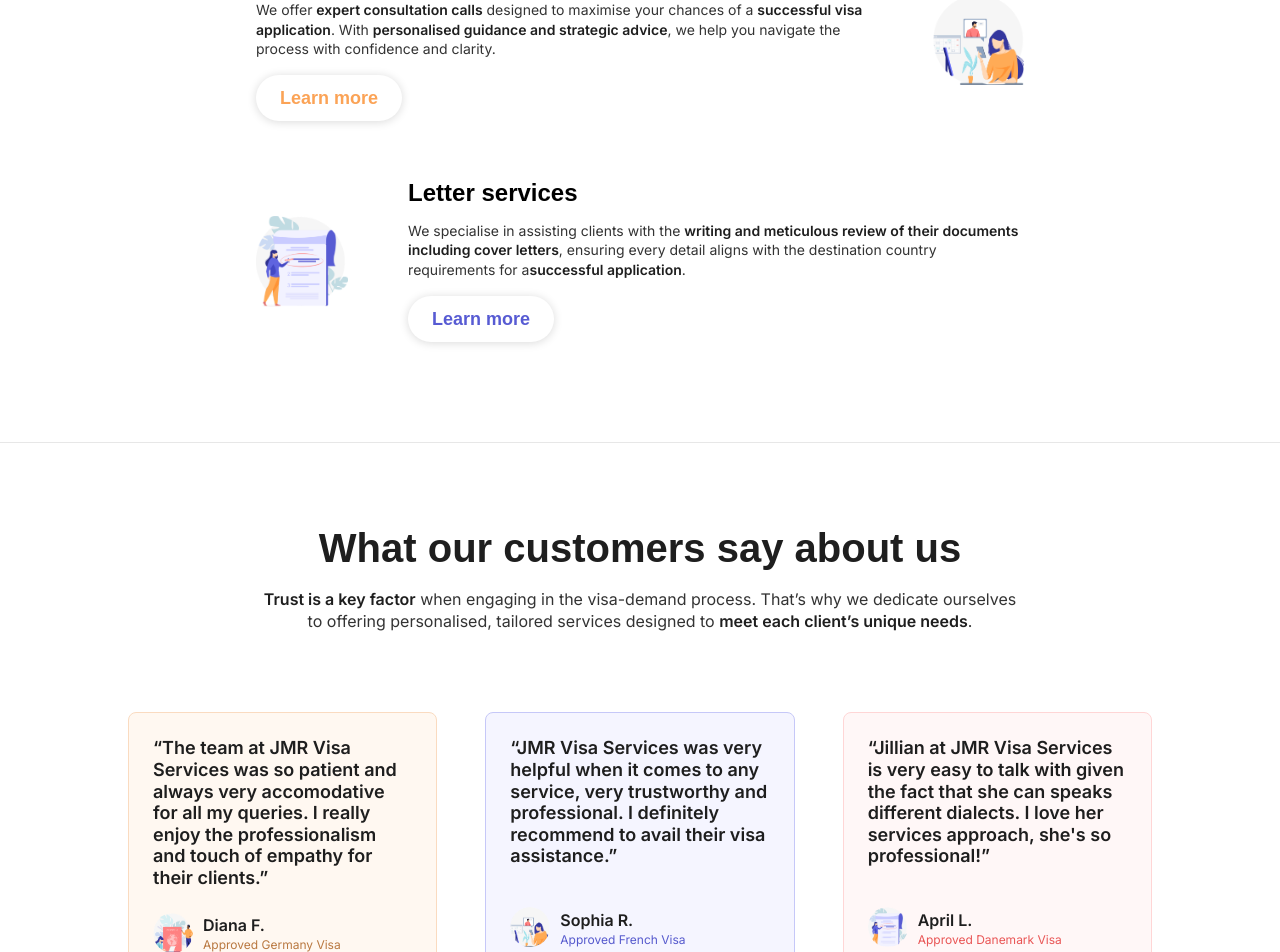
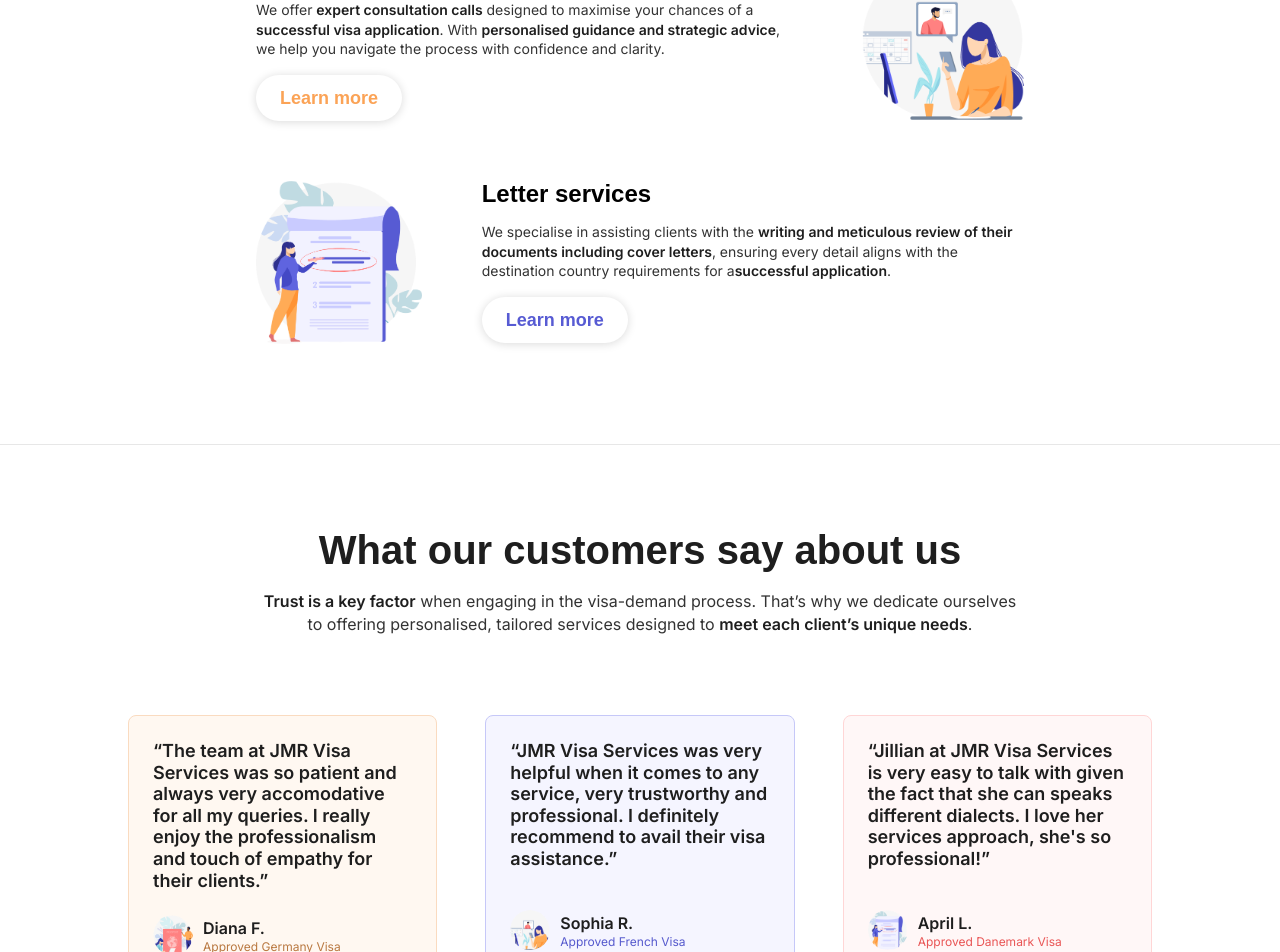
Before and after one commit to EricBARBEAU/jmr-vs, a React (Create React App) app in the folder my-app/: page / in a window 1280 px wide. Shown: the part 1205-2157 px from the top of the page. Built offline with nearby package versions, Linux system fonts and the light colour scheme; a web font is replaced by a local one.

Commit message:
small adjustments

```diff
--- a/my-app/src/css/views/home.scss
+++ b/my-app/src/css/views/home.scss
@@ -111,10 +111,6 @@
 				// Visual
 				&-visual {
 
-					img {
-						max-height: 210px;
-						width: auto;
-					}
 				}
 			}
   		}
@@ -148,8 +144,26 @@
 				gap: 24px;
 				padding: 24px;
 				width: calc((100% / 3) - 48px);
-				min-height: 260px;
+				min-height: 240px;
 				justify-content: space-between;
+
+				// Transition
+				transition: all .2s ease-in-out;
+				-moz-transition: all .2s ease-in-out;
+				-webkit-transition: all .2s ease-in-out;
+
+				transform: translateY(0px);
+
+				&:hover {
+					transform: translateY(4px);
+				}
+
+				@media screen and (max-width: 1480px) {
+			      min-height: 260px;
+			    }
+			    @media screen and (max-width: 1000px) {
+			      min-height: 300x;
+			    }
 
 				// Styling for each block
 				&-01 {
```
